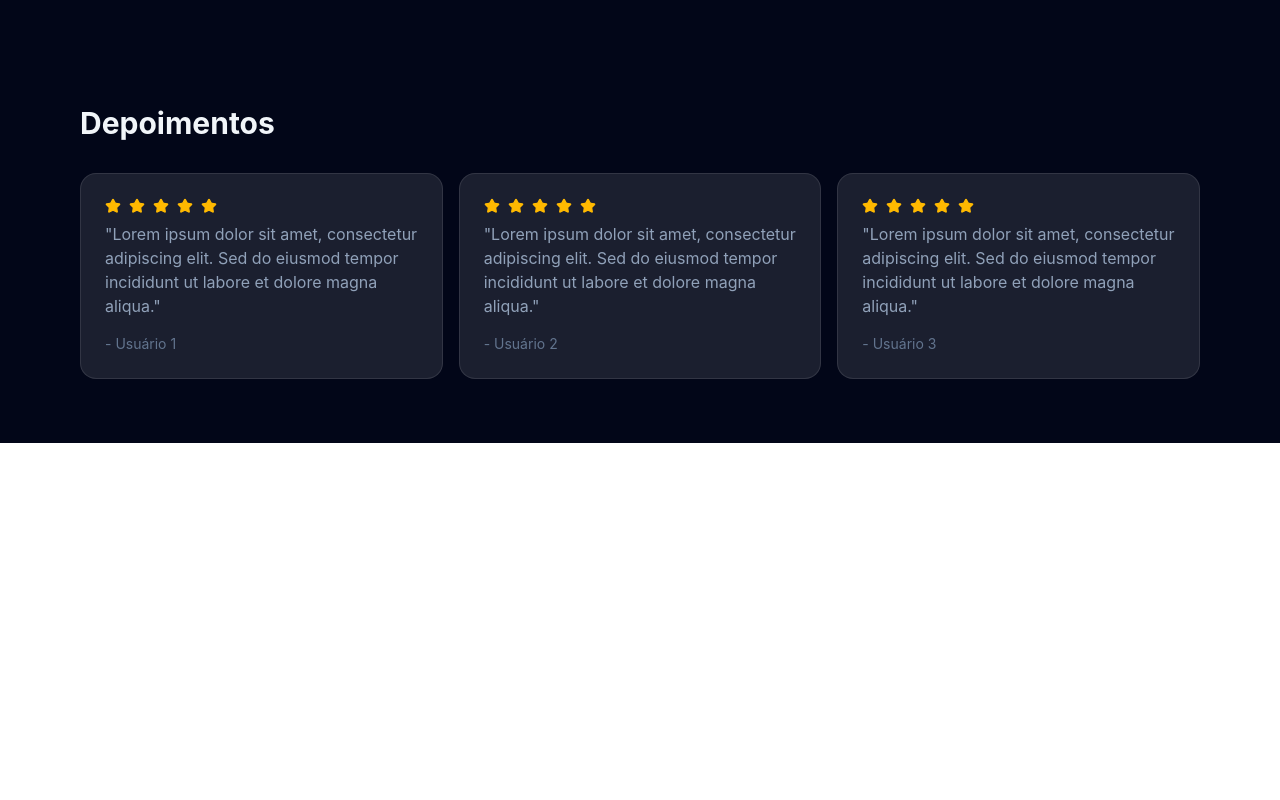
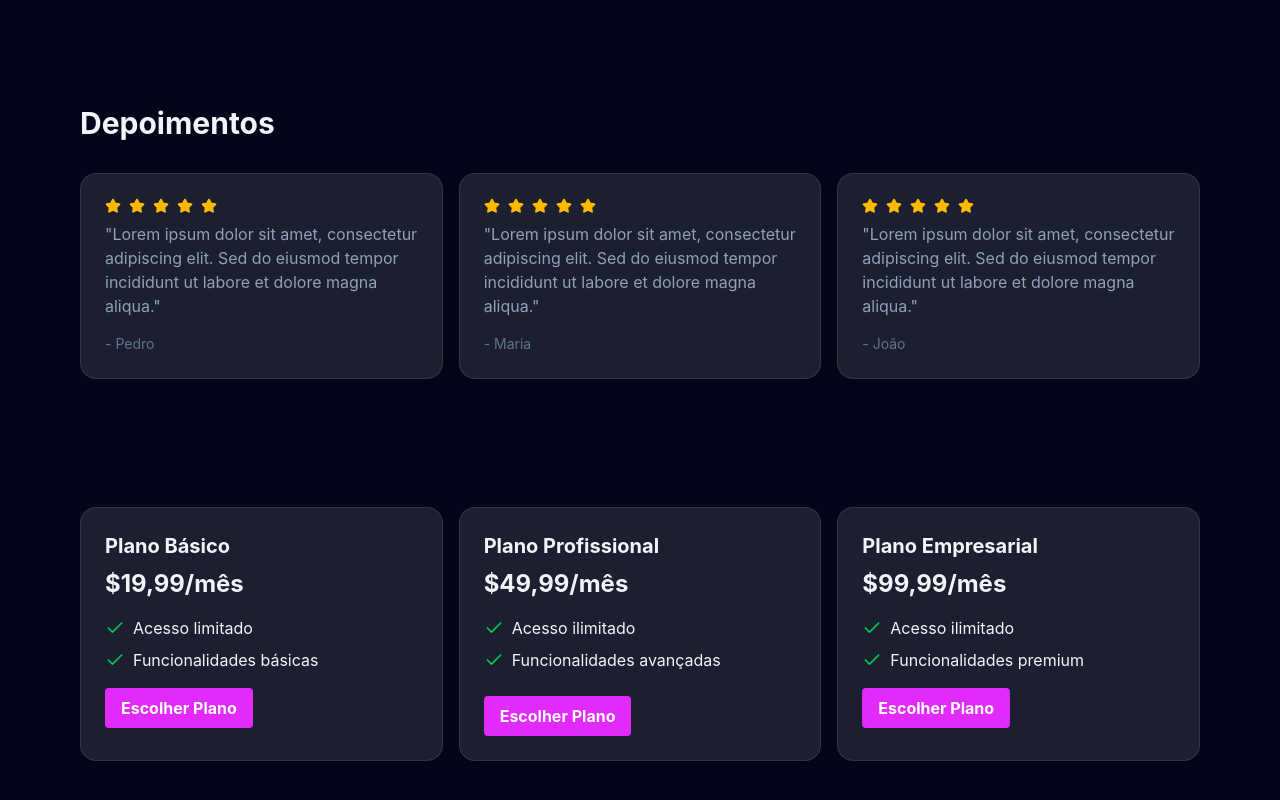
Before and after one commit to EdwinCastanoGuerrero/Active-React, a React (Vite) app: page / in a window 1280 px wide. Shown: the part 954-1754 px from the top of the page. Before the commit the page ends 1397 px from the top, so only its background shows below. Built offline with nearby package versions, Linux system fonts and the light colour scheme.

Commit message:
feat(preços): adiciona nova tela de preços

```diff
--- a/src/App.jsx
+++ b/src/App.jsx
@@ -29,7 +29,7 @@ function App() {
   return (
     <div className="bg-slate-950 text-slate-100 selection:bg-fuschia-500/30">
       {/* Navbar */}
-      <header className="sticky top-0 z-40 border-b border-white/100">
+      <header className="sticky top-0 z-40 border-b border-white/10 bg-slate-900 backdrop-blur-md">
 
         <div className="mx-auto max-w-6xl px-4 py-4 flex items-center justify-between">
 
@@ -60,8 +60,8 @@ function App() {
               <div className="fixed right-0 top-0 w-80 h-full bg-slate-900  border-white/10 p-6">
                 <div className="flex items-center justify-between mb-2">
                   <div className='flex items-center gap-2'>
-                    <Zap className="w-6 h-6 text-fuchsia-500" />
-                    <span className="logo-wordmark text-xl">Active React</span>
+
+                    <span className="logo-wordmark text-xl"><Zap /></span>
                   </div>
                   <button className="p-2 rounded-lg" onClick={() => setOpen(false)}>
                     <X className="w-6 h-6" />
@@ -192,7 +192,7 @@ function App() {
       <section id="testimonials" className="mx-auto max-w-6xl px-4 py-16">
         <h2 className="text-3xl font-bold">Depoimentos</h2>
         <div className="mt-8 grid grid-cols-1 md:grid-cols-3 gap-4">
-              {[1,2,3].map((testimonial) => (
+          {['Pedro', 'Maria', 'João'].map((testimonial) => (
             <blockquote key={testimonial} className="rounded-2xl border border-white/10 bg-white/10 p-6">
               <div className="flex items-center gap-2 text-ambar-400">
                 {Array.from({ length: 5 }).map((_, index) => (
@@ -203,11 +203,69 @@ function App() {
                 "Lorem ipsum dolor sit amet, consectetur adipiscing elit. Sed do eiusmod tempor incididunt ut labore et dolore magna aliqua."
               </p>
 
-                  <footer className="mt-4 text-sm text-slate-500">- Usuário {testimonial}</footer>
+              <footer className="mt-4 text-sm text-slate-500">- {testimonial}</footer>
             </blockquote>
           ))}
         </div>
       </section>
+
+      {/* preço */}
+      <section id="pricing" className="mx-auto max-w-6xl px-4 py-16">
+        <div className="grid grid-cols-1 md:grid-cols-3 gap-4">
+          <div className="rounded-2xl border border-white/10 bg-white/10 p-6">
+            <h3 className="text-xl font-bold">Plano Básico</h3>
+            <p className="text-2xl font-bold mt-2">$19,99/mês</p>
+            <ul className="mt-4 space-y-2">
+              <li className="flex items-center gap-2">
+                <Check className="w-5 h-5 text-green-500" />
+                <span>Acesso limitado</span>
+              </li>
+              <li className="flex items-center gap-2">
+                <Check className="w-5 h-5 text-green-500" />
+                <span>Funcionalidades básicas</span>
+              </li>
+            </ul>
+            <button className="mt-4 bg-fuchsia-500 hover:bg-fuchsia-600 text-white font-bold py-2 px-4 rounded">
+              Escolher Plano
+            </button>
+          </div>
+          <div className="rounded-2xl border border-white/10 bg-white/10 p-6">
+            <h3 className="text-xl font-bold">Plano Profissional</h3>
+            <p className="text-2xl font-bold mt-2">$49,99/mês</p>
+            <ul className="mt-4 space-y-2">
+              <li className="flex items-center gap-2">
+                <Check className="w-5 h-5 text-green-500" />
+                <span>Acesso ilimitado</span>
+              </li>
+              <li className="flex items-center gap-2">
+                <Check className="w-5 h-5 text-green-500" />
+                <span>Funcionalidades avançadas</span>
+              </li>
+              <button className="mt-4 bg-fuchsia-500 hover:bg-fuchsia-600 text-white font-bold py-2 px-4 rounded">
+                Escolher Plano
+              </button>
+            </ul>
+          </div>
+          <div className="rounded-2xl border border-white/10 bg-white/10 p-6">
+            <h3 className="text-xl font-bold">Plano Empresarial</h3>
+            <p className="text-2xl font-bold mt-2">$99,99/mês</p>
+            <ul className="mt-4 space-y-2">
+              <li className="flex items-center gap-2">
+                <Check className="w-5 h-5 text-green-500" />
+                <span>Acesso ilimitado</span>
+              </li>
+              <li className="flex items-center gap-2">
+                <Check className="w-5 h-5 text-green-500" />
+                <span>Funcionalidades premium</span>
+              </li>
+            </ul>
+            <button className="mt-4 bg-fuchsia-500 hover:bg-fuchsia-600 text-white font-bold py-2 px-4 rounded">
+              Escolher Plano
+            </button>
+          </div>
+        </div>
+      </section>
+
 
     </div>
   )
```
Lines whose indentation alone changed are shown as unchanged.
